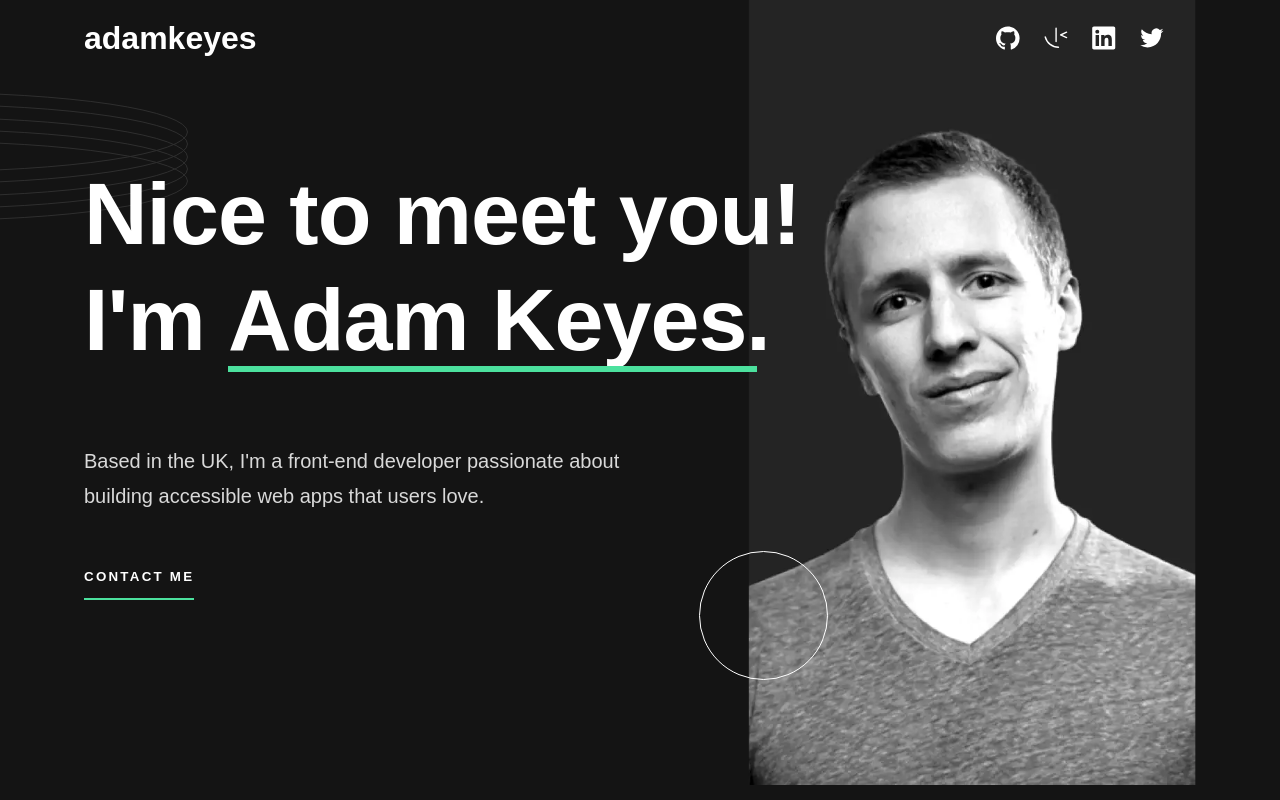
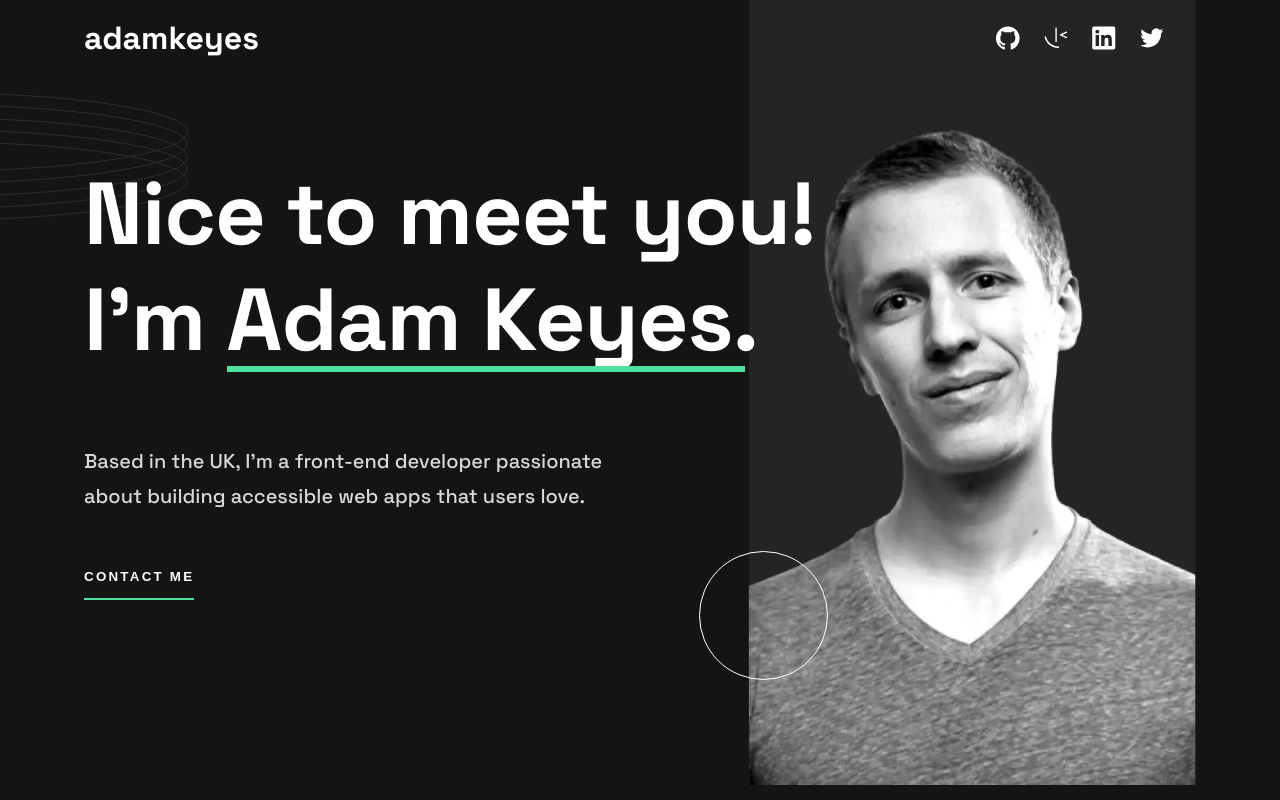
Before and after one commit to crockalet/single-page-developer-portfolio, a plain HTML site: page index.html in a window 1280 px wide. Shown: the top 800 px of the page. Drawn offline with Linux system fonts and the light colour scheme; the site is published under a folder, as on GitHub Pages, so addresses that start at the root find nothing.

Commit message:
fix: font links

```diff
--- a/styles.css
+++ b/styles.css
@@ -1,13 +1,13 @@
 @supports not (font-variation-settings: normal) {
   @font-face {
     font-family: SpaceGrotesk;
-    src: url("/assets/fonts/static/SpaceGrotesk-Medium.ttf");
+    src: url("assets/fonts/static/SpaceGrotesk-Medium.ttf");
     font-weight: 500;
   }
 
   @font-face {
     font-family: SpaceGrotesk;
-    src: url("/assets/fonts/static/SpaceGrotesk-Bold.ttf");
+    src: url("assets/fonts/static/SpaceGrotesk-Bold.ttf");
     font-weight: bold;
   }
 }
@@ -15,9 +15,9 @@
 @supports (font-variation-settings: normal) {
   @font-face {
     font-family: "SpaceGrotesk";
-    src: url("/assets/fonts/SpaceGrotesk-VariableFont_wght.ttf")
+    src: url("assets/fonts/SpaceGrotesk-VariableFont_wght.ttf")
         format("woff2 supports variations"),
-      url("/assets/fonts/SpaceGrotesk-VariableFont_wght.ttf")
+      url("assets/fonts/SpaceGrotesk-VariableFont_wght.ttf")
         format("woff2-variations");
     font-weight: 500 700;
   }
```
